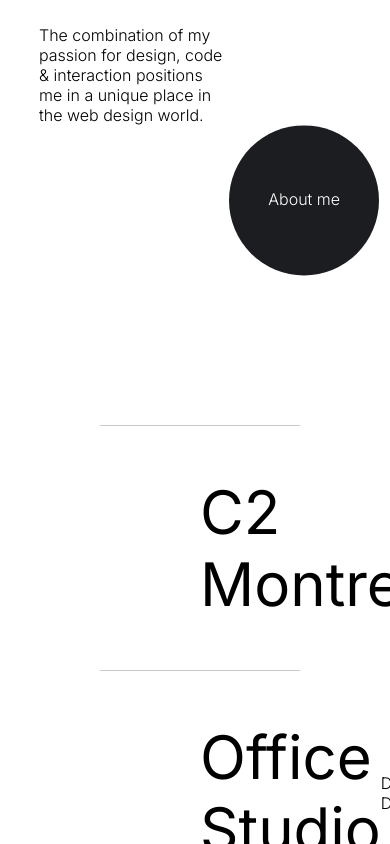
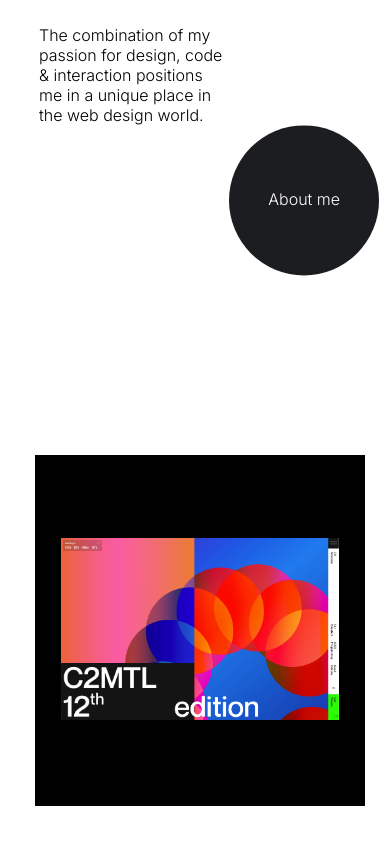
Before and after one commit to omkar01111/portfolio, a Next.js app: page / in a window 390 px wide. Shown: the part 1156-2000 px from the top of the page. Built offline with nearby package versions, Linux system fonts and the light colour scheme.

Commit message:
Project section Responsivness

```diff
--- /dev/null
+++ b/src/components/Projects/components/project_GridView/index.jsx
@@ -0,0 +1,25 @@
+'use client';
+import React from 'react'
+import styles from './style.module.scss';
+import Image from 'next/image';
+
+export default function ProjectCard({ title, src, color }) {
+  return (
+    <div className={styles.card}>
+      <div
+        style={{ background: color || "#f1f1f1" }}
+        className={styles.image_background}
+      >
+        <Image
+          src={`/images/${src}`}
+          height={300}
+          width={500}
+          className={styles.project_img}
+          alt={title}
+        />
+      </div>
+
+      <h2 className={styles.project_heading}>{title}</h2>
+    </div>
+  );
+}
--- /dev/null
+++ b/src/components/Projects/components/project_GridView/style.module.scss
@@ -0,0 +1,36 @@
+.card {
+                width: 45%;
+                height: auto;
+                display: flex;
+                flex-direction: column;
+                align-items: start;
+                justify-content:space-around;
+
+                @media (max-width: 500px) {
+                    width: 100%;
+
+                }
+
+                .image_background {
+                    width: 100%;
+                    padding: 25% 8%;
+
+
+                    .project_img {
+                        width: 100% !important;
+                        height: auto;
+
+                    }
+                }
+                .project_heading {
+                    font-size: 35px;
+                    color: #29292a;
+                    font-weight: 500;
+                    width: 100%;
+                    padding: 30px 0;
+                    border-bottom:1px solid rgb(194, 191, 191);
+                }
+
+
+
+            }
--- a/src/components/Projects/index.jsx
+++ b/src/components/Projects/index.jsx
@@ -1,44 +1,54 @@
-'use client';
-import styles from './style.module.scss'
-import { useState, useEffect, useRef } from 'react';
-import Project from './components/project';
-import { motion } from 'framer-motion';
-import gsap from 'gsap';
-import Image from 'next/image';
-import Rounded from '../../common/RoundedButton';
+"use client";
+import styles from "./style.module.scss";
+import { useState, useEffect, useRef } from "react";
+import Project from "./components/project_ListView";
+import ProjectCard from "./components/project_GridView";
+import { motion } from "framer-motion";
+import gsap from "gsap";
+import Image from "next/image";
+import Rounded from "../../common/RoundedButton";
 
 const projects = [
   {
     title: "C2 Montreal",
     src: "c2montreal.png",
-    color: "#000000"
+    color: "#000000",
   },
   {
     title: "Office Studio",
     src: "officestudio.png",
-    color: "#8C8C8C"
+    color: "#8C8C8C",
   },
   {
     title: "Locomotive",
     src: "locomotive.png",
-    color: "#EFE8D3"
+    color: "#EFE8D3",
   },
   {
     title: "Silencio",
     src: "silencio.png",
-    color: "#706D63"
-  }
-]
+    color: "#706D63",
+  },
+];
 
 const scaleAnimation = {
-    initial: {scale: 0, x:"-50%", y:"-50%"},
-    enter: {scale: 1, x:"-50%", y:"-50%", transition: {duration: 0.4, ease: [0.76, 0, 0.24, 1]}},
-    closed: {scale: 0, x:"-50%", y:"-50%", transition: {duration: 0.4, ease: [0.32, 0, 0.67, 0]}}
-}
+  initial: { scale: 0, x: "-50%", y: "-50%" },
+  enter: {
+    scale: 1,
+    x: "-50%",
+    y: "-50%",
+    transition: { duration: 0.4, ease: [0.76, 0, 0.24, 1] },
+  },
+  closed: {
+    scale: 0,
+    x: "-50%",
+    y: "-50%",
+    transition: { duration: 0.4, ease: [0.32, 0, 0.67, 0] },
+  },
+};
 
 export default function Home() {
-
-  const [modal, setModal] = useState({active: false, index: 0})
+  const [modal, setModal] = useState({ active: false, index: 0 });
   const { active, index } = modal;
   const modalContainer = useRef(null);
   const cursor = useRef(null);
@@ -51,50 +61,110 @@
   let xMoveCursorLabel = useRef(null);
   let yMoveCursorLabel = useRef(null);
 
-  useEffect( () => {
+  useEffect(() => {
     //Move Container
-    xMoveContainer.current = gsap.quickTo(modalContainer.current, "left", {duration: 0.8, ease: "power3"})
-    yMoveContainer.current = gsap.quickTo(modalContainer.current, "top", {duration: 0.8, ease: "power3"})
+    xMoveContainer.current = gsap.quickTo(modalContainer.current, "left", {
+      duration: 0.8,
+      ease: "power3",
+    });
+    yMoveContainer.current = gsap.quickTo(modalContainer.current, "top", {
+      duration: 0.8,
+      ease: "power3",
+    });
     //Move cursor
-    xMoveCursor.current = gsap.quickTo(cursor.current, "left", {duration: 0.5, ease: "power3"})
-    yMoveCursor.current = gsap.quickTo(cursor.current, "top", {duration: 0.5, ease: "power3"})
+    xMoveCursor.current = gsap.quickTo(cursor.current, "left", {
+      duration: 0.5,
+      ease: "power3",
+    });
+    yMoveCursor.current = gsap.quickTo(cursor.current, "top", {
+      duration: 0.5,
+      ease: "power3",
+    });
     //Move cursor label
-    xMoveCursorLabel.current = gsap.quickTo(cursorLabel.current, "left", {duration: 0.45, ease: "power3"})
-    yMoveCursorLabel.current = gsap.quickTo(cursorLabel.current, "top", {duration: 0.45, ease: "power3"})
-  }, [])
+    xMoveCursorLabel.current = gsap.quickTo(cursorLabel.current, "left", {
+      duration: 0.45,
+      ease: "power3",
+    });
+    yMoveCursorLabel.current = gsap.quickTo(cursorLabel.current, "top", {
+      duration: 0.45,
+      ease: "power3",
+    });
+  }, []);
 
   const moveItems = (x, y) => {
-    xMoveContainer.current(x)
-    yMoveContainer.current(y)
-    xMoveCursor.current(x)
-    yMoveCursor.current(y)
-    xMoveCursorLabel.current(x)
-    yMoveCursorLabel.current(y)
-  }
+    xMoveContainer.current(x);
+    yMoveContainer.current(y);
+    xMoveCursor.current(x);
+    yMoveCursor.current(y);
+    xMoveCursorLabel.current(x);
+    yMoveCursorLabel.current(y);
+  };
   const manageModal = (active, index, x, y) => {
-    moveItems(x, y)
-    setModal({active, index})
-  }
+    moveItems(x, y);
+    setModal({ active, index });
+  };
 
   return (
-  <main onMouseMove={(e) => {moveItems(e.clientX, e.clientY)}} className={styles.projects}>
+    <main
+      onMouseMove={(e) => {
+        moveItems(e.clientX, e.clientY);
+      }}
+      className={styles.projects}
+    >
       <div className={styles.body}>
-      {
-        projects.map( (project, index) => {
-          return <Project index={index} title={project.title} manageModal={manageModal} key={index}/>
-        })
-      }
+        {projects.map((project, index) => {
+          return (
+            <Project
+              index={index}
+              title={project.title}
+              manageModal={manageModal}
+              key={index}
+            />
+          );
+        })}
       </div>
+
+
+      {/* grid view card sction   */}
+      <div className={styles.cards_container}>
+
+        {projects.map((project, index) => (
+        <ProjectCard
+          key={index}
+          title={project.title}
+          src={project.src}
+          color={project.color}
+        />
+      ))}
+
+
+      </div>
+
+
+
       <Rounded>
         <p>More work</p>
       </Rounded>
       <>
-        <motion.div ref={modalContainer} variants={scaleAnimation} initial="initial" animate={active ? "enter" : "closed"} className={styles.modalContainer}>
-            <div style={{top: index * -100 + "%"}} className={styles.modalSlider}>
-            {
-                projects.map( (project, index) => {
-                const { src, color } = project
-                return <div className={styles.modal} style={{backgroundColor: color}} key={`modal_${index}`}>
+        <motion.div
+          ref={modalContainer}
+          variants={scaleAnimation}
+          initial="initial"
+          animate={active ? "enter" : "closed"}
+          className={styles.modalContainer}
+        >
+          <div
+            style={{ top: index * -100 + "%" }}
+            className={styles.modalSlider}
+          >
+            {projects.map((project, index) => {
+              const { src, color } = project;
+              return (
+                <div
+                  className={styles.modal}
+                  style={{ backgroundColor: color }}
+                  key={`modal_${index}`}
+                >
                   <Image
                     src={`/images/${src}`}
                     width={300}
@@ -102,13 +172,27 @@
                     alt="image"
                   />
                 </div>
-                })
-            }
+              );
+            })}
           </div>
         </motion.div>
-        <motion.div ref={cursor} className={styles.cursor} variants={scaleAnimation} initial="initial" animate={active ? "enter" : "closed"}></motion.div>
-        <motion.div ref={cursorLabel} className={styles.cursorLabel} variants={scaleAnimation} initial="initial" animate={active ? "enter" : "closed"}>View</motion.div>
+        <motion.div
+          ref={cursor}
+          className={styles.cursor}
+          variants={scaleAnimation}
+          initial="initial"
+          animate={active ? "enter" : "closed"}
+        ></motion.div>
+        <motion.div
+          ref={cursorLabel}
+          className={styles.cursorLabel}
+          variants={scaleAnimation}
+          initial="initial"
+          animate={active ? "enter" : "closed"}
+        >
+          View
+        </motion.div>
       </>
     </main>
-  )
+  );
 }
--- a/src/components/Projects/style.module.scss
+++ b/src/components/Projects/style.module.scss
@@ -1,4 +1,4 @@
-.projects{
+.projects {
     display: flex;
     align-items: center;
     padding-left: 200px;
@@ -6,7 +6,9 @@
     flex-direction: column;
     margin-top: 300px;
 
-    .body{
+
+
+    .body {
         max-width: 1400px;
         width: 100%;
         display: flex;
@@ -14,9 +16,38 @@
         align-items: center;
         justify-content: center;
         margin-bottom: 100px;
+
+        @media (max-width: 1000px) {
+            display: none;
+
+        }
     }
 
-    .modalContainer{
+    .cards_container {
+        display: none;
+
+        @media (max-width:1000px) {
+            display: flex;
+            flex-wrap: wrap;
+            justify-content: center;
+            align-items: center;
+            width: 100vw;
+            gap: 30px;
+            padding: 4%;
+
+
+        }
+
+        @media (max-width:500px) {
+            flex-direction: column;
+            padding: 30px;
+        }
+    }
+
+
+
+
+    .modalContainer {
         height: 350px;
         width: 400px;
         position: fixed;
@@ -28,14 +59,14 @@
         z-index: 3;
     }
 
-    .modalSlider{
+    .modalSlider {
         height: 100%;
         width: 100%;
         position: relative;
         transition: top 0.5s cubic-bezier(0.76, 0, 0.24, 1);
     }
 
-    .modal{
+    .modal {
         height: 100%;
         width: 100%;
         display: flex;
@@ -43,18 +74,19 @@
         justify-content: center;
     }
 
-    .modal img{
+    .modal img {
         height: auto;
     }
 
-    .cursor, .cursorLabel{
+    .cursor,
+    .cursorLabel {
         width: 80px;
         height: 80px;
         border-radius: 50%;
         background-color: #455CE9;
         color: white;
         position: fixed;
-        z-index:3;
+        z-index: 3;
         display: flex;
         align-items: center;
         justify-content: center;
@@ -63,7 +95,7 @@
         pointer-events: none;
     }
 
-    .cursorLabel{
+    .cursorLabel {
         background-color: transparent;
     }
 
```
Also changed, not shown: src/components/Projects/components/project_ListView/index.jsx (renamed from src/components/Projects/components/project/index.jsx), src/components/Projects/components/project_ListView/style.module.scss (renamed from src/components/Projects/components/project/style.module.scss). Lines whose indentation alone changed are shown as unchanged.
